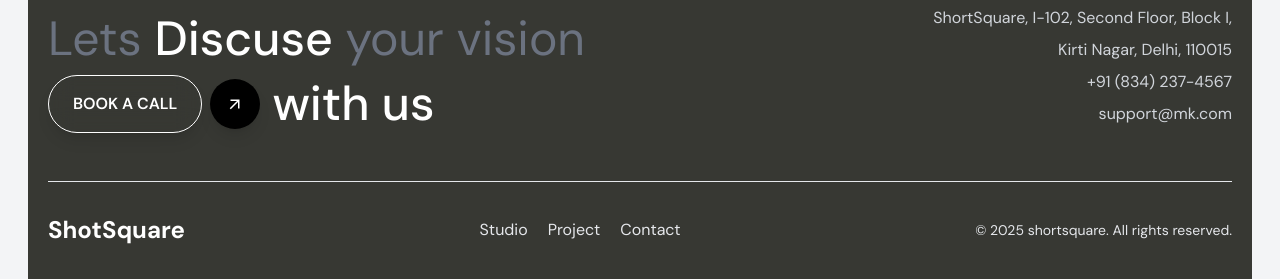
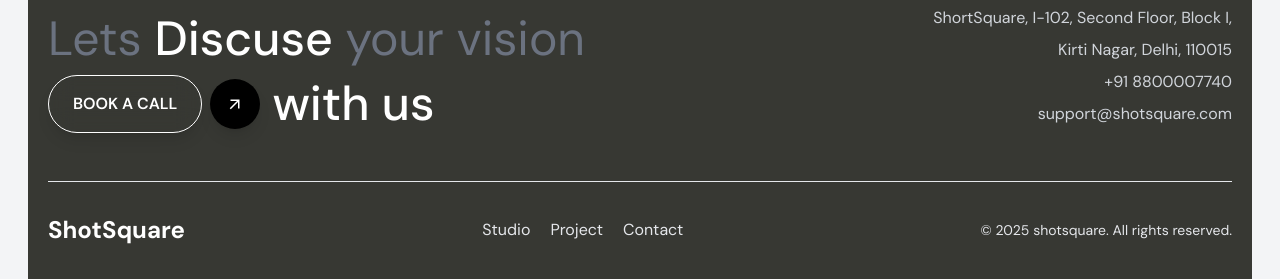
Before and after one commit to 7d7s/Short-Square-Main, a Next.js app: page / in a window 1280 px wide. Shown: the part 3518-3797 px from the top of the page. Built offline with nearby package versions, Linux system fonts and the light colour scheme.

Commit message:
Update index.tsx

```diff
--- a/components/footer/index.tsx
+++ b/components/footer/index.tsx
@@ -34,8 +34,8 @@
             <div className="space-y-2">
               <p className="">ShortSquare, I-102, Second Floor, Block I,</p>
               <p className="">Kirti Nagar, Delhi, 110015</p>
-              <p className="">+91 (834) 237-4567</p>
-              <p className="">support@mk.com</p>
+              <p className="">+91 8800007740</p>
+              <p className="">support@shotsquare.com</p>
             </div>
           </div>
         </div>
@@ -56,7 +56,7 @@
           </div>
           <div className="">
             <p className="text-sm text-gray-200 md:mt-0">
-            &copy; {new Date().getFullYear()} shortsquare. All rights reserved.
+            &copy; {new Date().getFullYear()} shotsquare. All rights reserved.
             </p>
           </div>
         </div>
```
